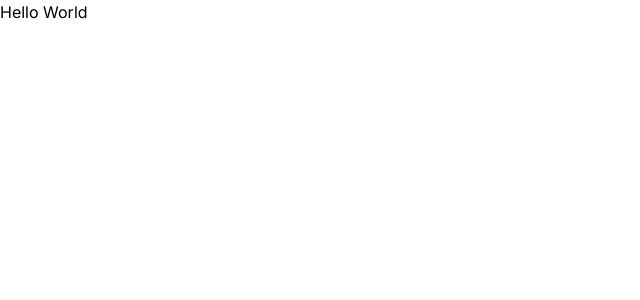
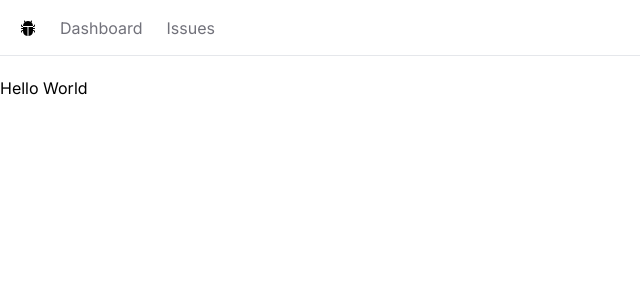
Before and after one commit to thunter1987/tracker, a Next.js app: page / in a window 1280 px wide. Shown: the top 300 px of the page, without its empty margins (0-640 px from the left). Built offline with nearby package versions, Linux system fonts and the light colour scheme.

Commit message:
built navbar

```diff
--- /dev/null
+++ b/app/NavBar.tsx
@@ -0,0 +1,25 @@
+import Link from 'next/link'
+import React from 'react'
+import {BsBugFill} from 'react-icons/bs'
+
+const NavBar = () => {
+    const links = [
+        {label: 'Dashboard', href: '/'},
+        {label: 'Issues', href: '/issues'},
+    ]
+
+  return (
+    <nav className='flex space-x-6 border-b mb-5 px-5 h-14 items-center'>
+        <Link href='/'><BsBugFill /></Link>
+        <ul className='flex space-x-6'>
+            {links.map(link => <Link
+            key={link.href}
+            className='text-zinc-500 hover:text-zinc-900 transition-colors'
+            href={link.href}>{link.label}</Link>
+)}
+        </ul>
+    </nav>
+  )
+}
+
+export default NavBar
--- a/app/layout.tsx
+++ b/app/layout.tsx
@@ -1,22 +1,26 @@
-import type { Metadata } from 'next'
-import { Inter } from 'next/font/google'
-import './globals.css'
+import type { Metadata } from "next";
+import { Inter } from "next/font/google";
+import "./globals.css";
+import Navbar from "./NavBar";
 
-const inter = Inter({ subsets: ['latin'] })
+const inter = Inter({ subsets: ["latin"] });
 
 export const metadata: Metadata = {
-  title: 'Create Next App',
-  description: 'Generated by create next app',
-}
+  title: "Create Next App",
+  description: "Generated by create next app",
+};
 
 export default function RootLayout({
   children,
 }: {
-  children: React.ReactNode
+  children: React.ReactNode;
 }) {
   return (
     <html lang="en">
-      <body className={inter.className}>{children}</body>
+      <body className={inter.className}>
+        <Navbar></Navbar>
+        <main>{children}</main>
+      </body>
     </html>
-  )
+  );
 }
```
Also changed, not shown: package.json (+5 -4 lines), 1 other file (tests, documents, lock files or other folders).
